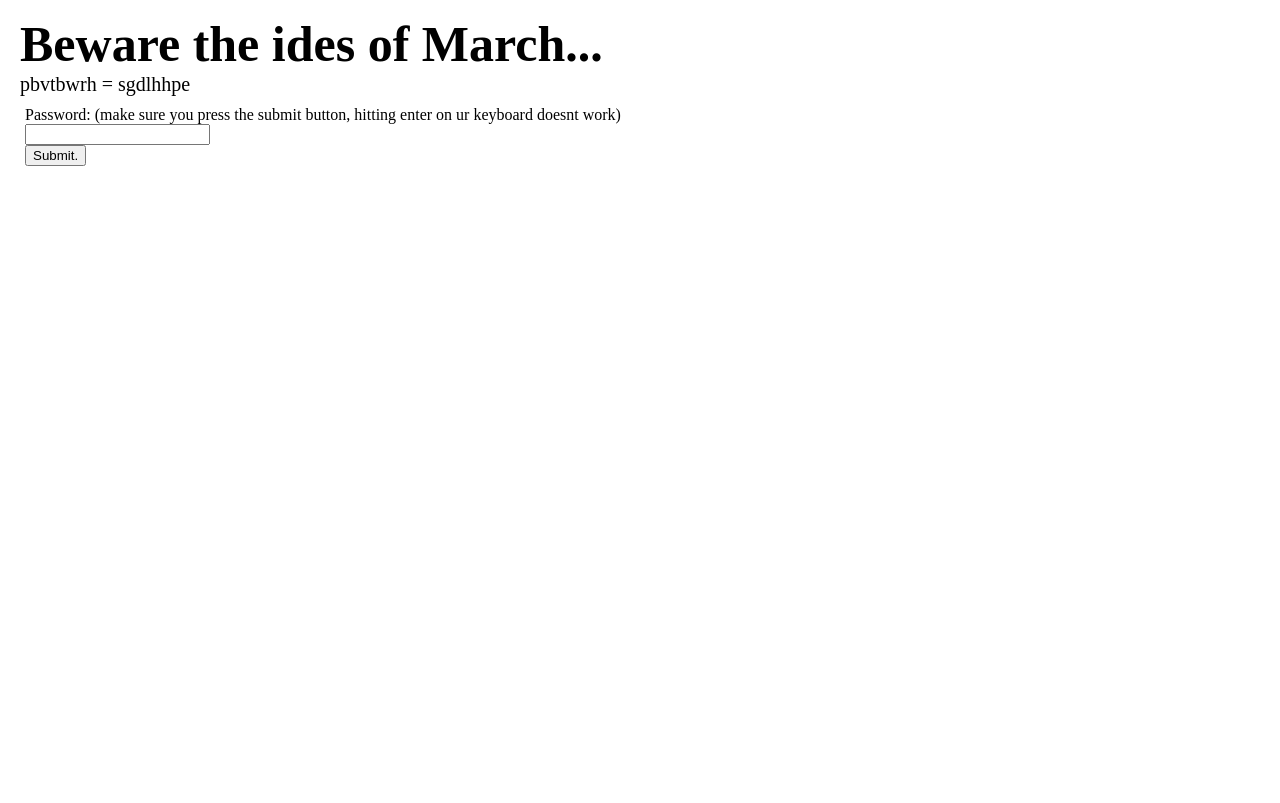
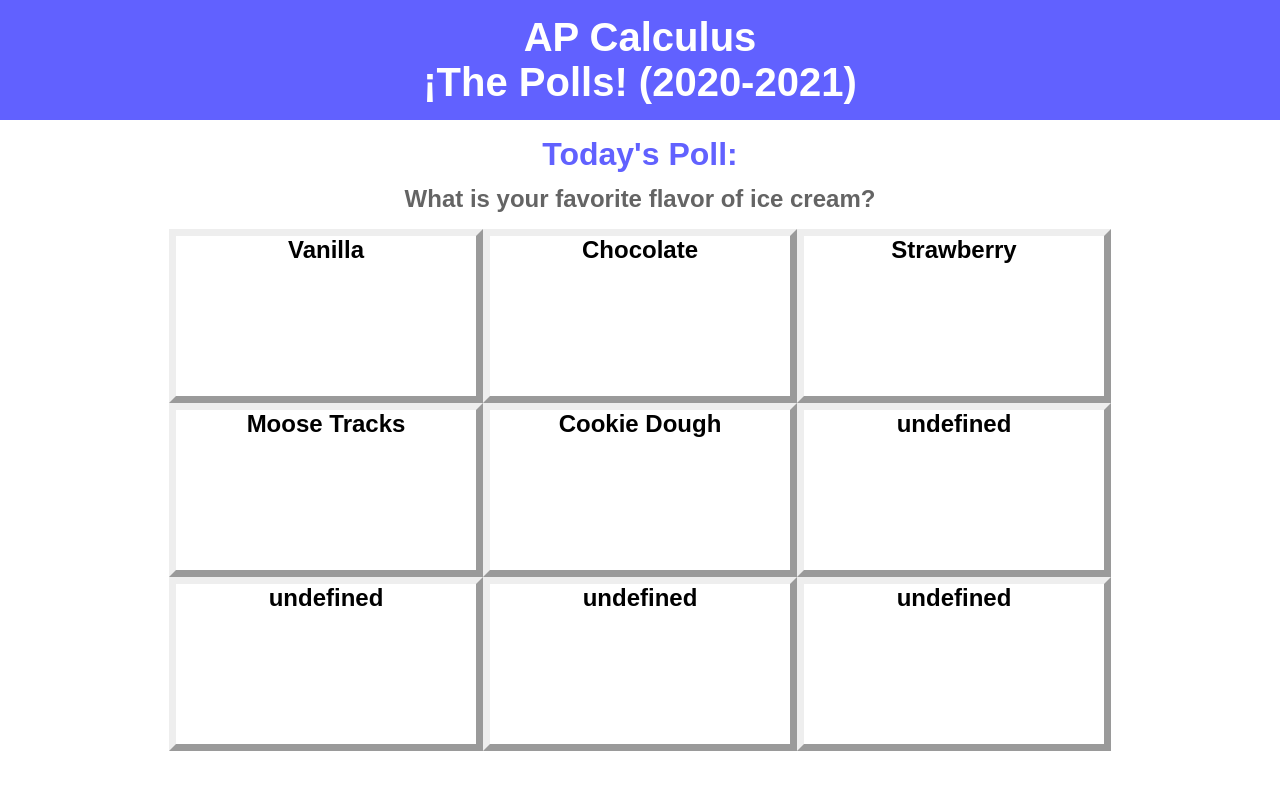
Before and after one commit to Machative/Machative.github.io, a plain HTML site: page index.html in a window 1280 px wide. Drawn offline with Linux system fonts and the light colour scheme.

Commit message:
Add files via upload

```diff
--- /dev/null
+++ b/index.css
@@ -0,0 +1,45 @@
+body{
+    margin: 0;
+    padding: 0;
+}
+#header{
+    height: 15vh;
+    background-color: rgb(97, 97, 255);
+    width: 100vw;
+    display: flex;
+    justify-content: center;
+    align-items: center;
+}
+#title{
+    font-size: 5vh;
+    color: white;
+    font-weight: bolder;
+    font-family: sans-serif;
+    text-align: center;
+}
+#body{
+    height: 85vh;
+    display: flex;
+    flex-direction: column;
+    align-items: center;
+}
+#pollheader{
+    font-size: 4vh;
+    font-family: sans-serif;
+    font-weight: bold;
+    color: rgb(97, 97, 255);
+    position: relative;
+    top: 2vh;
+}
+#polltitle{
+    position: relative;
+    font-size: 3vh;
+    font-family: sans-serif;
+    font-weight: bold;
+    color: rgb(100, 100, 100);
+}
+#choices{
+    margin-top: 2vh;
+    display: flex;
+    flex-direction: column;
+}
--- a/index.html
+++ b/index.html
@@ -1,38 +1,23 @@
-<!DOCTYPE html>
+<!doctype html>
 <html>
-    <head>
-        <meta charset="utf-8">
-	<link rel="stylesheet" type="text/css" href="style/index.css">
-    </head>
-    <body bgcolor=white>
-	    <div class="content">
-	    	<span id="interestingthingtitle">Beware the ides of March...</span>
-	    	<div id="interestingthing">
-	    		pbvtbwrh = sgdlhhpe
-	    	</div>
-			<div id = "pwddiv">
-				<form>
-					Password: (make sure you press the submit button, hitting enter on ur keyboard doesnt work)<br>
-					<input type="text" id="passwordbox">
-				</form>
-				<button id="btn" type="button">
-					Submit.
-				</button>
-				<span id="incorrect">wrong HA HA!</span>
-			</div>
-	    </div>
-    </body>
+<head>
+    <title>Example Domain</title>
+
+    <meta charset="utf-8" />
+    <meta http-equiv="Content-type" content="text/html; charset=utf-8" />
+    <meta name="viewport" content="width=device-width, initial-scale=1" />
+    <link rel="stylesheet" href="index.css">
+</head>
+
+<body>
+<div id=header>
+    <header id=title>AP Calculus<br>¡The Polls! (2020-2021)</header>
+</div>
+<div id=body>
+    <header id=pollheader>Today's Poll:</header>
+    <header id=polltitle><br>What is your favorite flavor of ice cream?</header>
+    <div id="choices"></div>
+</div>
+</body>
 </html>
-<script>
-	var button = document.getElementById("btn");
-	var verify = function(){
-		var input = document.getElementById("passwordbox").value;
-		if(input=="schmegma"){
-			window.location.href="pigpen.html";
-		}else{
-			document.getElementById("incorrect").style.visibility="visible";
-		    input.value="";
-		}
-	}
-	button.addEventListener("click",verify);
-</script>
+<script src="index.js"></script>
--- /dev/null
+++ b/index.js
@@ -0,0 +1,56 @@
+var table;
+var choicesArr = ["Vanilla","Chocolate","Strawberry","Moose Tracks","Cookie Dough"];
+var mouseoverChoice = function(col){
+    col.style.borderStyle="inset";
+    col.style.color="rgb(97, 97, 255)";
+}
+var mouseoutChoice = function(col){
+    col.style.borderStyle="outset";
+    col.style.color="black";
+}
+var createChoices = function(){
+    var numChoices = choicesArr.length;
+    var rows=3;
+    var cols=3;
+    var choices = document.getElementById("choices");
+    for(var row=0;row<rows;row++){
+        var currow = document.createElement("div");
+        currow.style.display="flex";
+        currow.id="test";
+        choices.append(currow);
+        for(var col=0;col<cols;col++){
+            var curcol = document.createElement("div");
+            currow.append(curcol);
+            var id = col + cols*row;
+            curcol.style.maxWidth="300px";
+            curcol.style.width=(Math.floor((window.innerWidth-100)-(14*cols))/cols)+"px";
+            curcol.style.height="20vh";
+            curcol.style.border="7px outset";
+            curcol.style.display="flex";
+            curcol.style.justifyContent="center";
+            curcol.innerHTML=choicesArr[id];
+            curcol.style.fontFamily="sans-serif";
+            curcol.style.fontWeight="bold";
+            curcol.style.fontSize="3vh";
+            curcol.id="choice"+id;
+            curcol.addEventListener("mouseover",function(){mouseoverChoice(this);});
+            curcol.addEventListener("mouseout",function(){mouseoutChoice(this);});
+        }
+    }
+}
+var resizeCheck = function(){
+    var choices = document.getElementById("choices");
+    for(var i=0;i<choices.childNodes.length;i++){
+        var row = choices.childNodes[i];
+        for(var j=0;j<row.childNodes.length;j++){
+            var col = choices.childNodes[i].childNodes[j];
+            var cols = choices.firstChild.childNodes.length;
+            col.style.width=(Math.floor((window.innerWidth-100)-(14*cols))/cols)+"px";
+        }
+    }
+};
+var init = function(){
+    createChoices();
+    window.addEventListener("resize", resizeCheck);
+}
+init();
```
